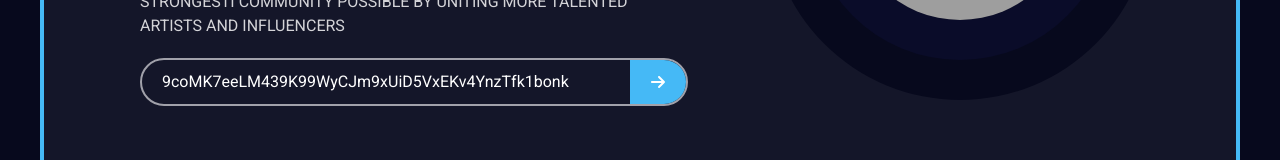
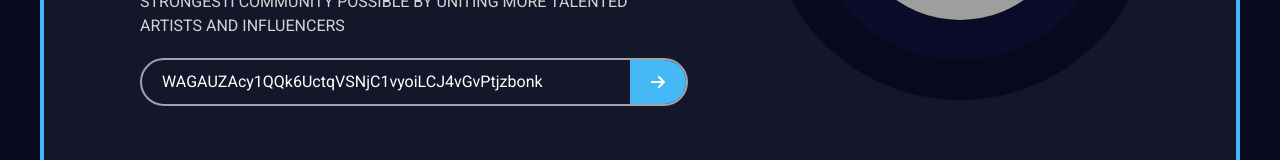
Before and after one commit to rummansheikh69/biu, a React (Vite) app in the folder frontend/: page / in a window 1280 px wide. Shown: the part 384-544 px from the top of the page. Built offline with nearby package versions, Linux system fonts and the light colour scheme; grey boxes are pictures that could not be loaded.

Commit message:
Update App.jsx

```diff
--- a/frontend/src/App.jsx
+++ b/frontend/src/App.jsx
@@ -48,7 +48,7 @@ function App() {
                   </a>
                 </div>
                 <a
-                  href="https://letsbonk.fun/9coMK7eeLM439K99WyCJm9xUiD5VxEKv4YnzTfk1bonk"
+                  href="https://letsbonk.fun/WAGAUZAcy1QQk6UctqVSNjC1vyoiLCJ4vGvPtjzbonk"
                   target="_blank"
                 >
                   <button className=" px-10 bg-main py-2 rounded-lg border border-zinc-800">
@@ -77,10 +77,10 @@ function App() {
               </p>
               <div className=" w-full border-2 border-zinc-400 mt-5 pl-5 rounded-full h-12 flex items-center justify-between">
                 <p className=" select-all">
-                  9coMK7eeLM439K99WyCJm9xUiD5VxEKv4YnzTfk1bonk
+                  WAGAUZAcy1QQk6UctqVSNjC1vyoiLCJ4vGvPtjzbonk
                 </p>
                 <a
-                  href="https://letsbonk.fun/9coMK7eeLM439K99WyCJm9xUiD5VxEKv4YnzTfk1bonk"
+                  href="https://letsbonk.fun/WAGAUZAcy1QQk6UctqVSNjC1vyoiLCJ4vGvPtjzbonk"
                   target="_blank"
                   className=" px-5 rounded-r-full bg-[#45B9F6] hover:bg-[#3b9ed3] duration-200 h-full flex items-center justify-center"
                 >
```
